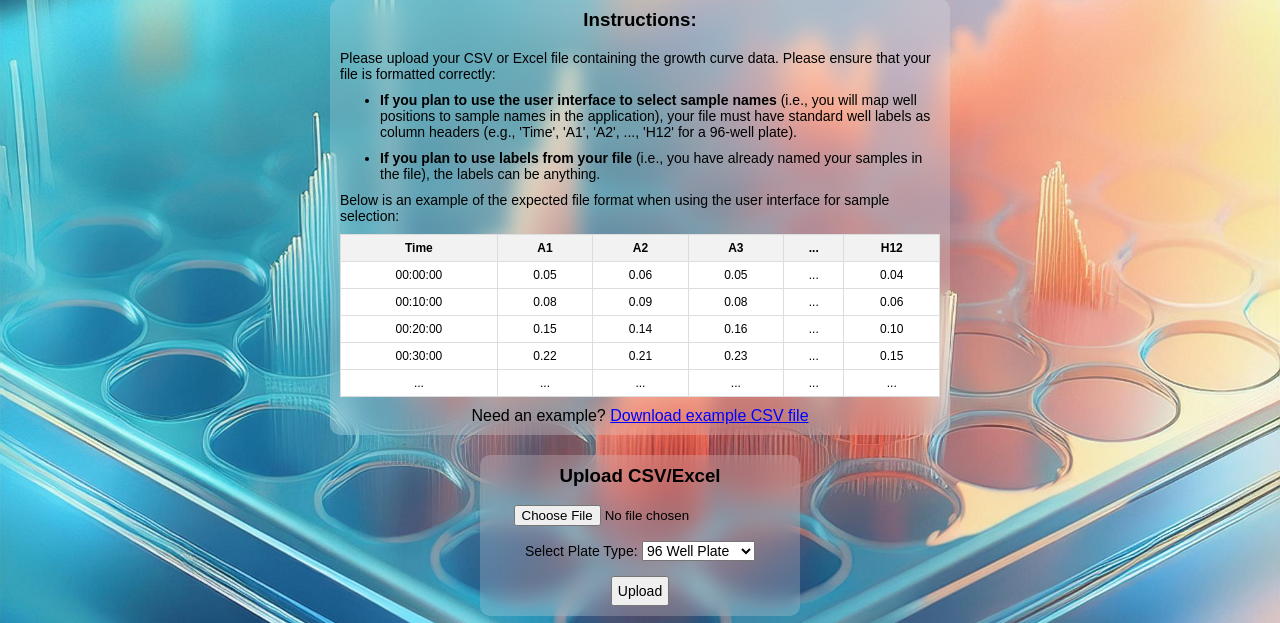
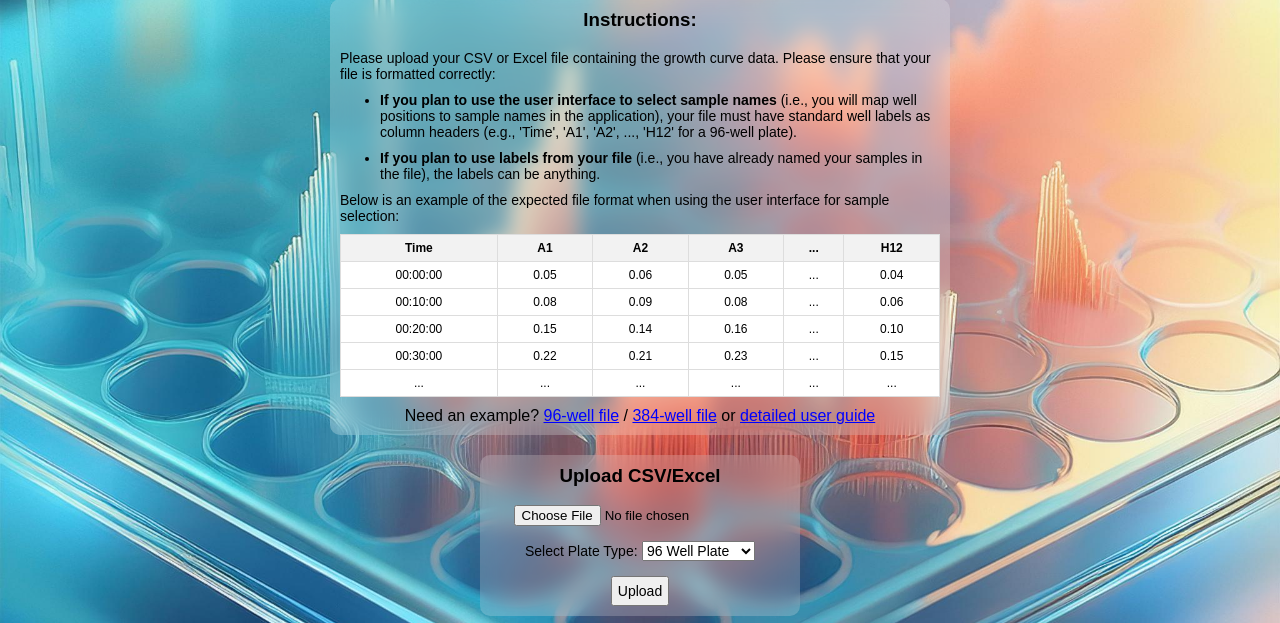
Before and after one commit to SynBioExplorer/Welly, a Flask app: page / in a window 1280 px wide. Shown: the part 162-785 px from the top of the page. Run offline with Flask 2, Linux system fonts and the light colour scheme.

Commit message:
Update index.html with 384 example'

```diff
--- a/templates/index.html
+++ b/templates/index.html
@@ -187,8 +187,14 @@
             </table>
 
             <div class="download-link">
-                Need an example? <a href="{{ url_for('static', filename='examples/example_data.csv') }}" download>Download example CSV file</a>
+                Need an example?
+                <a href="{{ url_for('static', filename='examples/example_data.csv') }}" download>96-well file</a>
+                /
+                <a href="{{ url_for('static', filename='examples/example_data_384.csv') }}" download>384-well file</a>
+                or
+                <a href="{{ url_for('static', filename='examples/welly_user_guide.pdf') }}" download>detailed user guide</a>
             </div>
+
         </div>
 
         <!-- Upload Form -->
```
